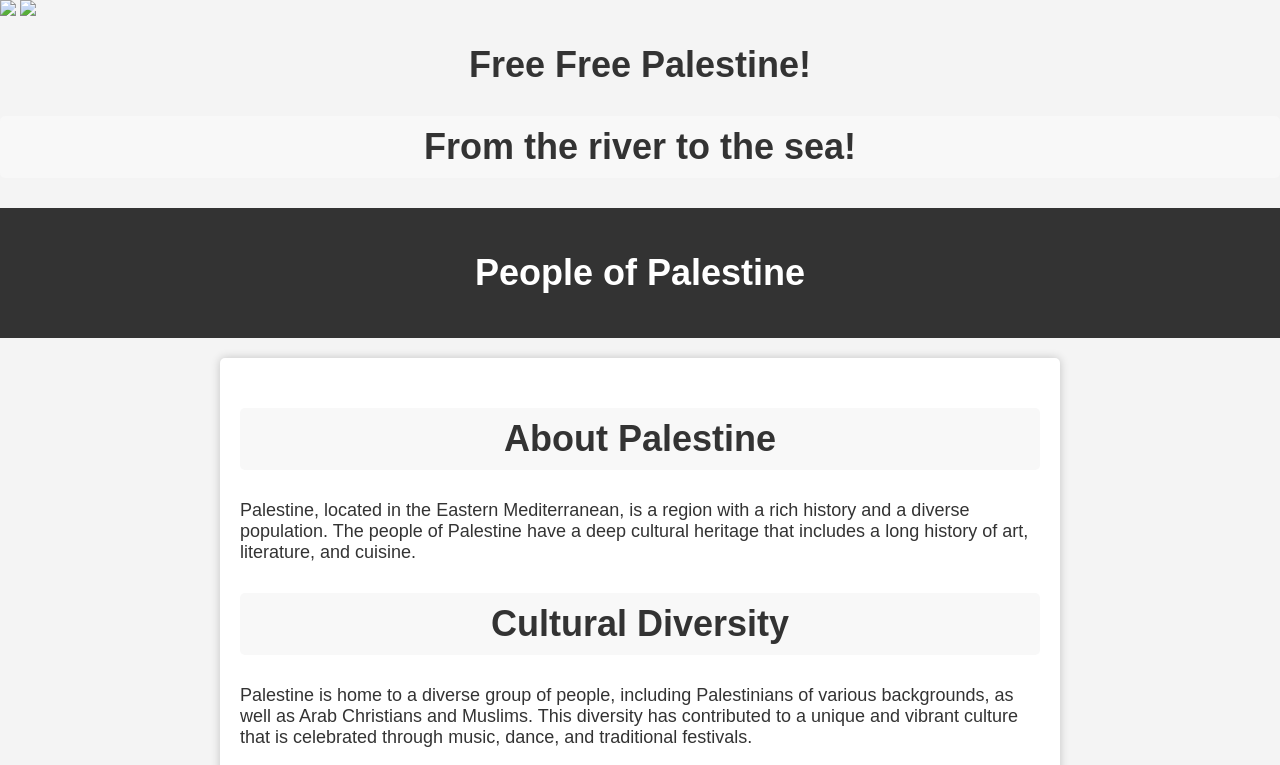
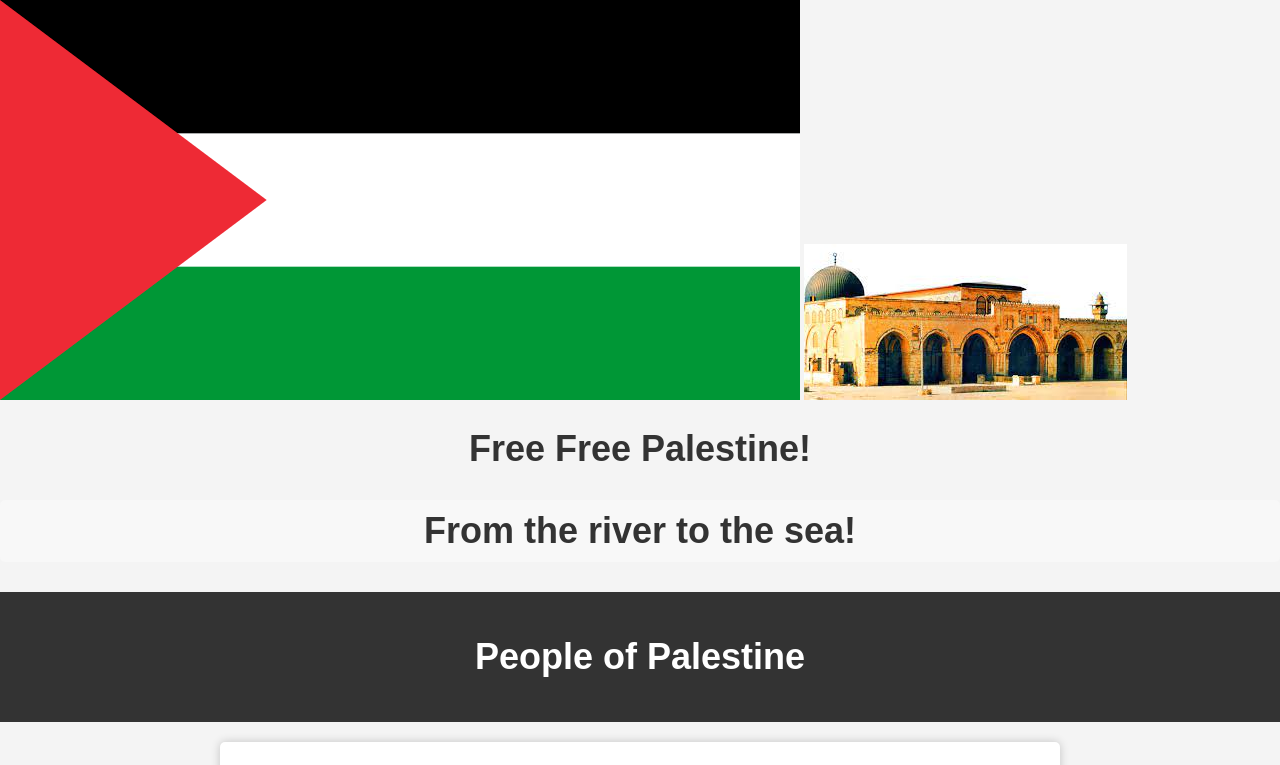
Before and after one commit to oakzd/terraform-beginner-bootcamp-2023, a plain HTML site: page public/index.html in a window 1280 px wide. Shown: the top 765 px of the page. Drawn offline with Linux system fonts and the light colour scheme.

Commit message:
#36 upload assets using a for_each

```diff
--- a/public/index.html
+++ b/public/index.html
@@ -4,8 +4,8 @@
     <meta charset="UTF-8">
     <meta name="viewport" content="width=device-width, initial-scale=1.0">
     <title>People of Palestine</title>
-    <img src="/assests/Flag_of_Palestine.svg.png">
-    <img src="/assests/al-aqsa-mosque.jpg">
+    <img src="/assets/Flag_Palestine.svg.png" />
+    <img src="/assets/al-aqsa-mosque.jpg" />
     <h1>Free Free Palestine!</h1>
     <h2>From the river to the sea!</h2>
     <style>
```
Also changed, not shown: public/assets/Flag_Palestine.svg.png (renamed from public/assets/Flag_of_Palestine.svg.png), 6 other files.
